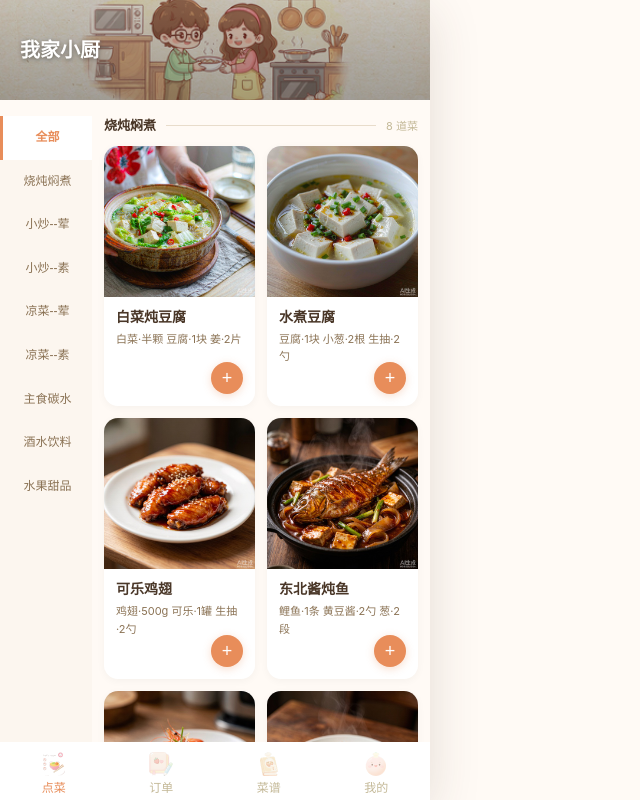
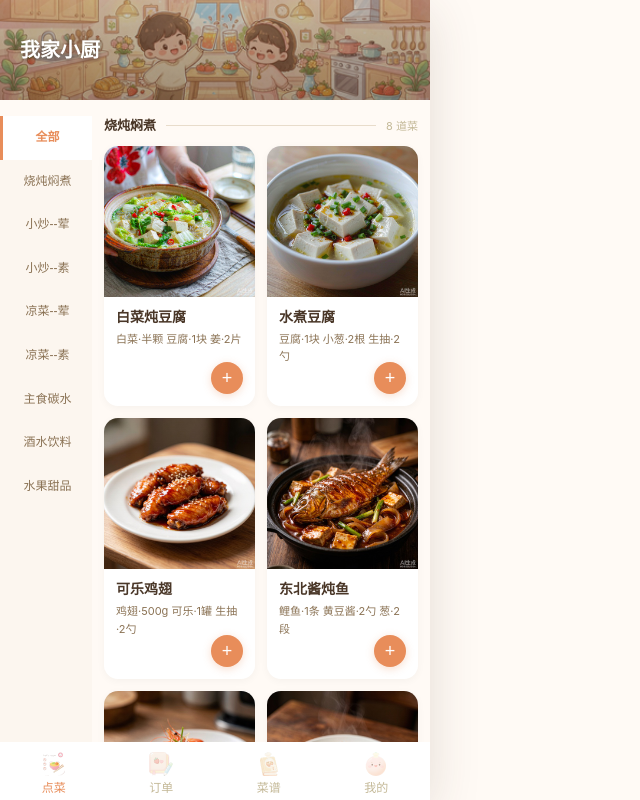
Before and after one commit to jhonx12138-create/meal-order-app, a React (Vite) app: page / in a window 1280 px wide. Shown: the whole page, without its empty margins (0-640 px from the left). Built offline with nearby package versions, Linux system fonts and the light colour scheme; the HTML template or start-up script is replaced by a standard one.

Commit message:
头图默认改为第5张(橙汁时光)

```diff
--- a/src/data/store.js
+++ b/src/data/store.js
@@ -148,7 +148,7 @@
 ];
 
 /** 默认头图 id（当前在用的头图） */
-export const DEFAULT_BANNER_ID = 1;
+export const DEFAULT_BANNER_ID = 5;
 
 /** 把存储的 banner 值解析为可用的 url 字符串
  *  - 'builtin:N'  → 对应内置头图路径
```
